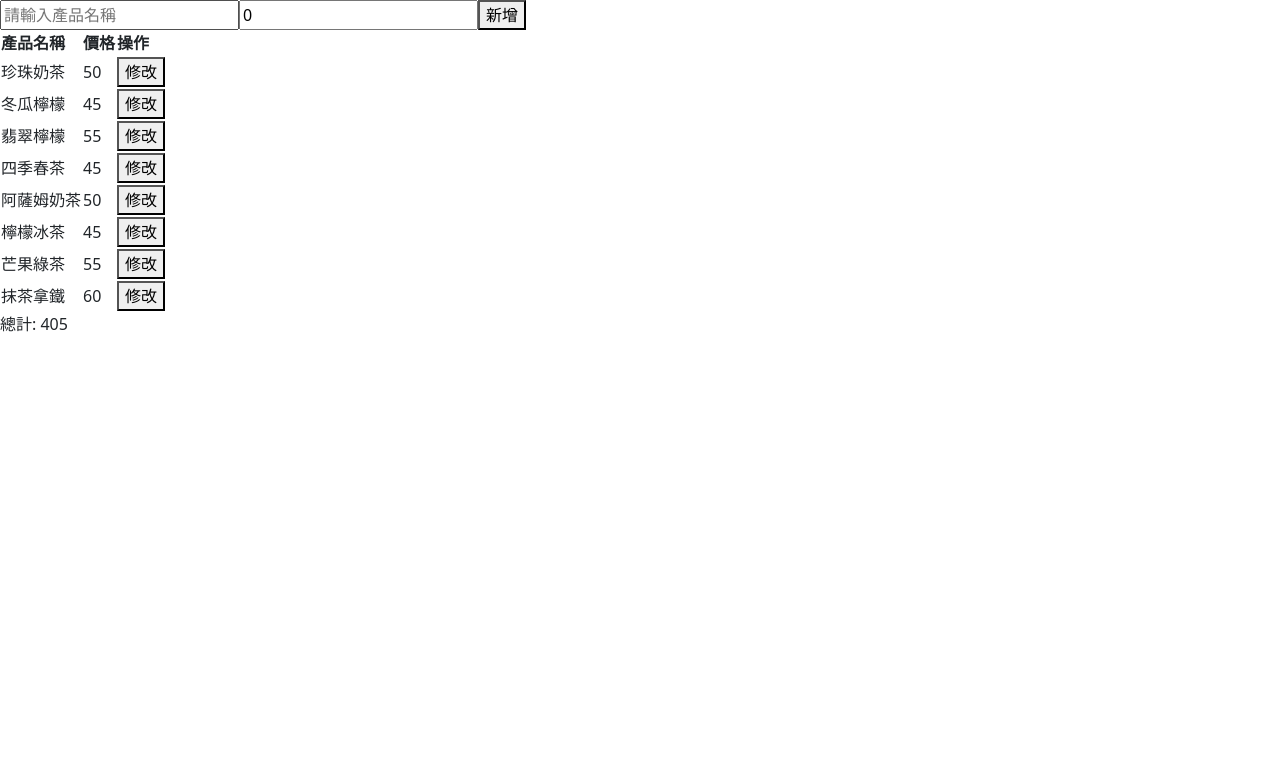
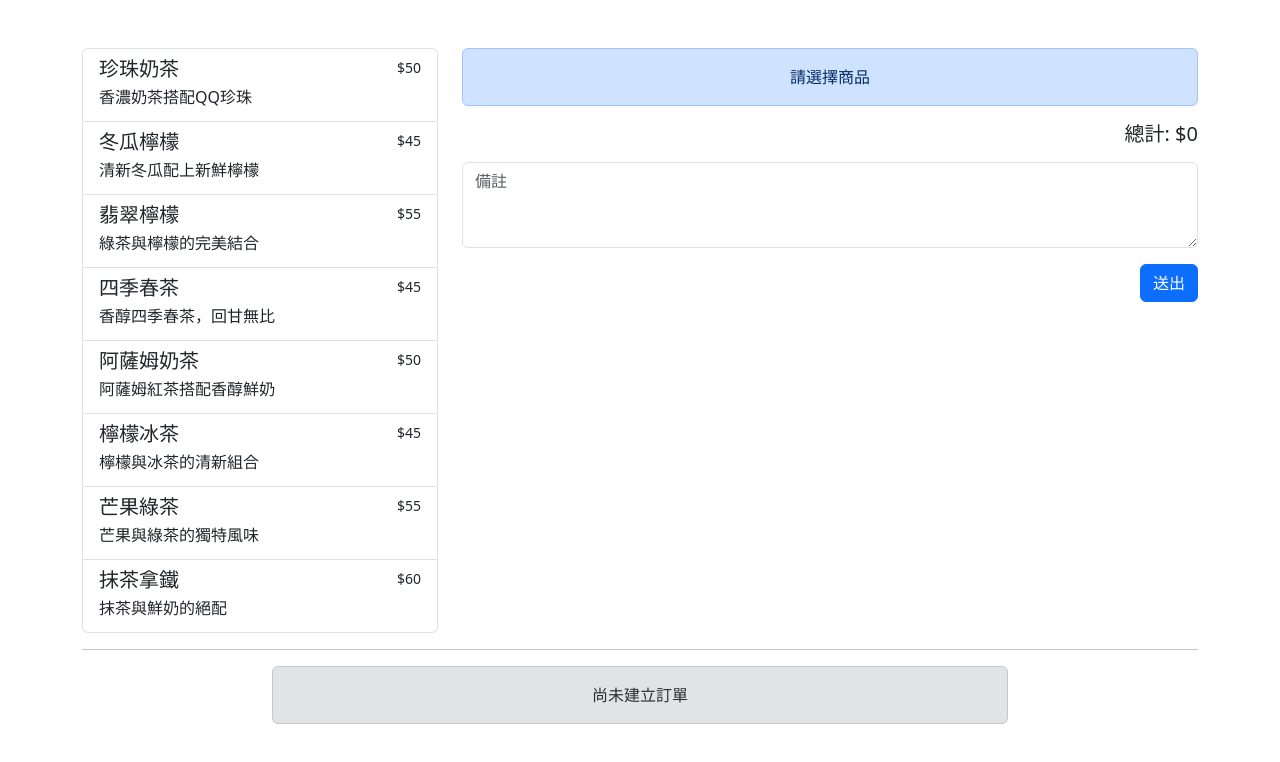
Before and after one commit to RyanSparkc/react_practise_hex1, a React (Vite) app: page / in a window 1280 px wide. Shown: the top 762 px of the page. Built offline with nearby package versions, Linux system fonts and the light colour scheme.

Commit message:
add week 2

```diff
--- a/src/ClassTable.jsx
+++ b/src/ClassTable.jsx
@@ -72,7 +72,7 @@ function ClassTable() {
   };
 
   // 總計
-  // call back function, [條件]
+  // callback function, [條件]
   useEffect(() => {
     // 金額加總
     const total = data.reduce((total, item) => total + item.price, 0);
--- a/src/Week2Table.jsx
+++ b/src/Week2Table.jsx
@@ -0,0 +1,281 @@
+import { useState, useEffect } from 'react';
+
+const data = [
+  {
+    id: 1,
+    name: '珍珠奶茶',
+    description: '香濃奶茶搭配QQ珍珠',
+    price: 50,
+  },
+  {
+    id: 2,
+    name: '冬瓜檸檬',
+    description: '清新冬瓜配上新鮮檸檬',
+    price: 45,
+  },
+  {
+    id: 3,
+    name: '翡翠檸檬',
+    description: '綠茶與檸檬的完美結合',
+    price: 55,
+  },
+  {
+    id: 4,
+    name: '四季春茶',
+    description: '香醇四季春茶，回甘無比',
+    price: 45,
+  },
+  {
+    id: 5,
+    name: '阿薩姆奶茶',
+    description: '阿薩姆紅茶搭配香醇鮮奶',
+    price: 50,
+  },
+  {
+    id: 6,
+    name: '檸檬冰茶',
+    description: '檸檬與冰茶的清新組合',
+    price: 45,
+  },
+  {
+    id: 7,
+    name: '芒果綠茶',
+    description: '芒果與綠茶的獨特風味',
+    price: 55,
+  },
+  {
+    id: 8,
+    name: '抹茶拿鐵',
+    description: '抹茶與鮮奶的絕配',
+    price: 60,
+  },
+];
+
+function Week2Table() {
+  const [cart, setCart] = useState([]);
+  const [total, setTotal] = useState(0);
+  const [note, setNote] = useState('');
+  const [order, setOrder] = useState({ items: [], total: 0, note: '' });
+
+  const handleAddToCart = (drink) => {
+    setCart(prevCart => {
+      const existingDrink = prevCart.find(item => item.id === drink.id);
+      if (existingDrink) {
+        return prevCart.map(item =>
+          item.id === drink.id ? { ...item, quantity: item.quantity + 1 } : item
+        );
+      } else {
+        return [...prevCart, { ...drink, quantity: 1 }];
+      }
+    });
+  };
+
+  const handleQuantityChange = (id, newQuantity) => {
+    setCart(prevCart =>
+      prevCart.map(item =>
+        item.id === id ? { ...item, quantity: Number(newQuantity) } : item
+      )
+    );
+  };
+
+  const handleRemove = (id) => {
+    setCart(prevCart => prevCart.filter(item => item.id !== id));
+  };
+
+  const handleSubmit = () => {
+    if (cart.length === 0) {
+      alert('購物車是空的!');
+      return;
+    }
+
+    const orderDetails = {
+      items: cart.map(item => ({
+        name: item.name,
+        quantity: item.quantity,
+        price: item.price,
+        totals: item.price * item.quantity,
+      })),
+      total: total,
+      note: note,
+    };
+
+    setOrder(orderDetails);
+    setCart([]);
+    setNote('');
+  };
+
+  useEffect(() => {
+    const newTotal = cart.reduce((acc, item) => acc + item.price * item.quantity, 0);
+    setTotal(newTotal);
+  }, [cart]);
+
+  return (
+    <div>
+      <div id="root">
+        <div className="container mt-5">
+          <div className="row">
+            {/* Drink List */}
+            <div className="col-md-4">
+              <div className="list-group">
+                {data.map((drink) => (
+                  <a
+                    key={drink.id}
+                    href="#"
+                    className="list-group-item list-group-item-action"
+                    onClick={(e) => {
+                      e.preventDefault();
+                      handleAddToCart(drink);
+                    }}
+                  >
+                    <div className="d-flex w-100 justify-content-between">
+                      <h5 className="mb-1">{drink.name}</h5>
+                      <small>${drink.price}</small>
+                    </div>
+                    <p className="mb-1">{drink.description}</p>
+                  </a>
+                ))}
+              </div>
+            </div>
+
+            {/* Cart Table */}
+            <div className="col-md-8">
+              {cart.length === 0 ? (
+                <div
+                  className="alert alert-primary text-center"
+                  role="alert"
+                >
+                  請選擇商品
+                </div>
+              ) : (
+              <table className="table">
+                <thead>
+                  <tr>
+                    <th scope="col" width="50">
+                      操作
+                    </th>
+                    <th scope="col">品項</th>
+                    <th scope="col">描述</th>
+                    <th scope="col" width="90">
+                      數量
+                    </th>
+                    <th scope="col">單價</th>
+                    <th scope="col">小計</th>
+                  </tr>
+                </thead>
+                <tbody>
+                  {cart.map((drink) => (
+                    <tr key={drink.id}>
+                      <td>
+                        <button
+                          type="button"
+                          className="btn btn-sm btn-danger"
+                          onClick={() => handleRemove(drink.id)}
+                        >
+                          x
+                        </button>
+                      </td>
+                      <td>{drink.name}</td>
+                      <td>
+                        <small>{drink.description}</small>
+                      </td>
+                      <td>
+                        <select
+                          className="form-select"
+                          value={drink.quantity}
+                          onChange={(e) =>
+                            handleQuantityChange(drink.id, e.target.value)
+                          }
+                        >
+                          {Array.from({ length: 10 }, (_, index) => (
+                            <option key={index + 1} value={index + 1}>
+                              {index + 1}
+                            </option>
+                          ))}
+                        </select>
+                      </td>
+                      <td>${drink.price}</td>
+                      <td>${drink.price * drink.quantity}</td>
+                    </tr>
+                  ))}
+                </tbody>
+              </table>
+              )}
+
+              <div className="text-end mb-3">
+                <h5>
+                  總計: <span>${total}</span>
+                </h5>
+              </div>
+
+              {/* Connect textarea to note state */}
+              <textarea
+                className="form-control mb-3"
+                rows="3"
+                placeholder="備註"
+                value={note}
+                onChange={(e) => setNote(e.target.value)}
+              ></textarea>
+              <div className="text-end">
+                <button className="btn btn-primary" onClick={handleSubmit}>
+                  送出
+                </button>
+              </div>
+            </div>
+          </div>
+
+          {/* Order Summary */}
+          <hr />
+
+          <div className="row justify-content-center">
+            <div className="col-8">
+              {order.items.length === 0 ? (
+                <div
+                  className="alert alert-secondary text-center"
+                  role="alert"
+                >
+                  尚未建立訂單
+                </div>
+              ) : (
+                <div className="card">
+                  <div className="card-body">
+                    <div className="card-title">
+                      <h5>訂單</h5>
+                    </div>
+                    <table className="table">
+                      <thead>
+                        <tr>
+                          <th scope="col">品項</th>
+                          <th scope="col">數量</th>
+                          <th scope="col">小計</th>
+                        </tr>
+                      </thead>
+                      <tbody>
+                        {order.items.map((item, index) => (
+                          <tr key={index}>
+                            <td>{item.name}</td>
+                            <td>{item.quantity}</td>
+                            <td>${item.totals}</td>
+                          </tr>
+                        ))}
+                      </tbody>
+                    </table>
+                    <div className="text-end">
+                      備註: <span>{order.note}</span>
+                    </div>
+                    <div className="text-end">
+                      <h5>
+                        總計: <span>${order.total}</span>
+                      </h5>
+                    </div>
+                  </div>
+                </div>
+              )}
+            </div>
+          </div>
+        </div>
+      </div>
+    </div>
+  );
+}
+
+export default Week2Table;
--- a/src/main.jsx
+++ b/src/main.jsx
@@ -1,7 +1,8 @@
 import { StrictMode } from 'react'
 import { createRoot } from 'react-dom/client'
 // import Week1Table from './Week1Table.jsx';
-import ClassTable from './ClassTable.jsx';
+import Week2Table from './Week2Table.jsx';
+// import ClassTable from './ClassTable.jsx';
 // import ArrayMethods from './ArrayMethods.jsx'
 // import BootstrapComponent from './BootstrapComponent.jsx';
 // import DataTable from './DataTable.jsx';
@@ -14,6 +15,7 @@ createRoot(document.getElementById('root')).render(
     {/* <ArrayMethods /> */}
     {/* <ComponentProps /> */}
     {/* <DataTable /> */}
-    <ClassTable />
+    {/* <ClassTable /> */}
+    <Week2Table />
   </StrictMode>
 );
```
